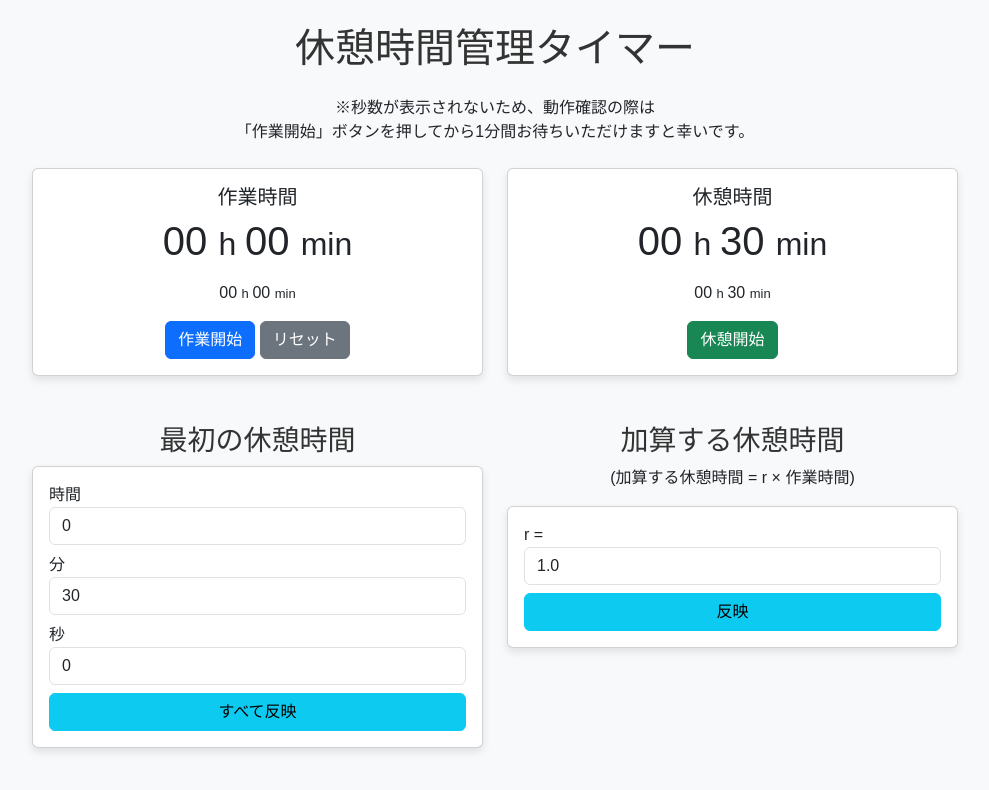
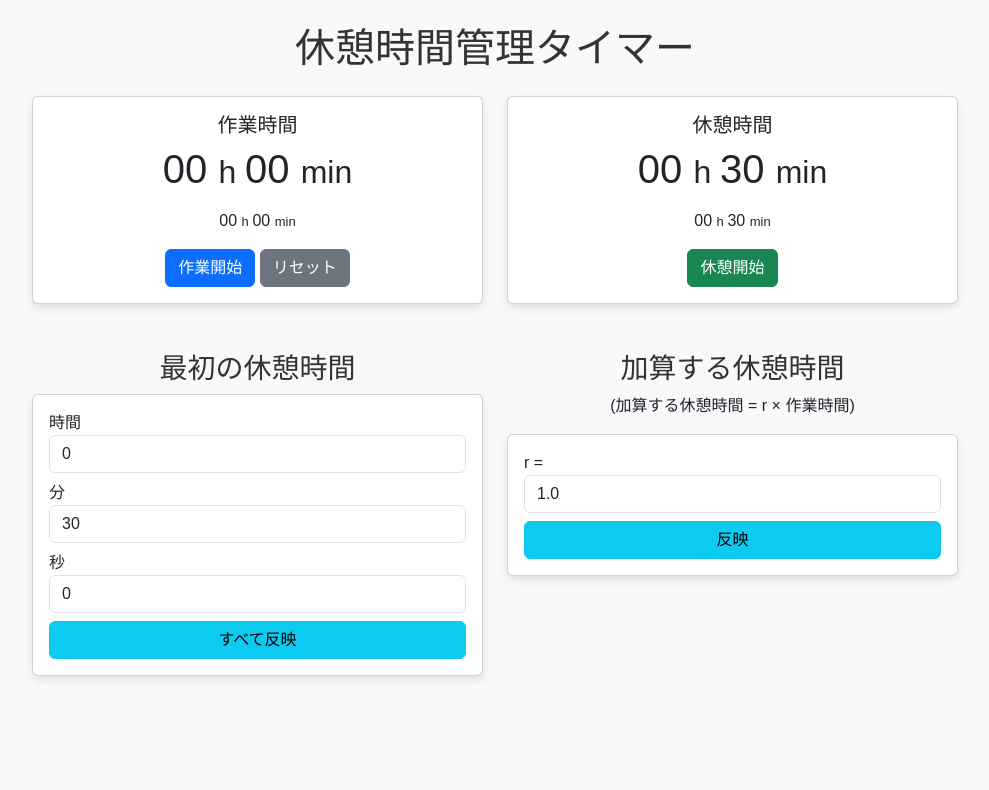
Before and after one commit to CDhura/Timer, a plain HTML site: page index.html in a window 1280 px wide. Shown: the whole page, without its empty margins (145-1134 px from the left). Drawn offline with nearby package versions, Linux system fonts and the light colour scheme.

Commit message:
説明文を削除

```diff
--- a/index.html
+++ b/index.html
@@ -13,9 +13,6 @@
 
     <div class="container py-4">
         <h1 class="text-center mb-4">休憩時間管理タイマー</h1>
-        <div class="text-center mb-4">
-            ※秒数が表示されないため、動作確認の際は<br>「作業開始」ボタンを押してから1分間お待ちいただけますと幸いです。
-        </div>
 
         <div class="row justify-content-center mb-5">
             <div class="col-md-5">
```
